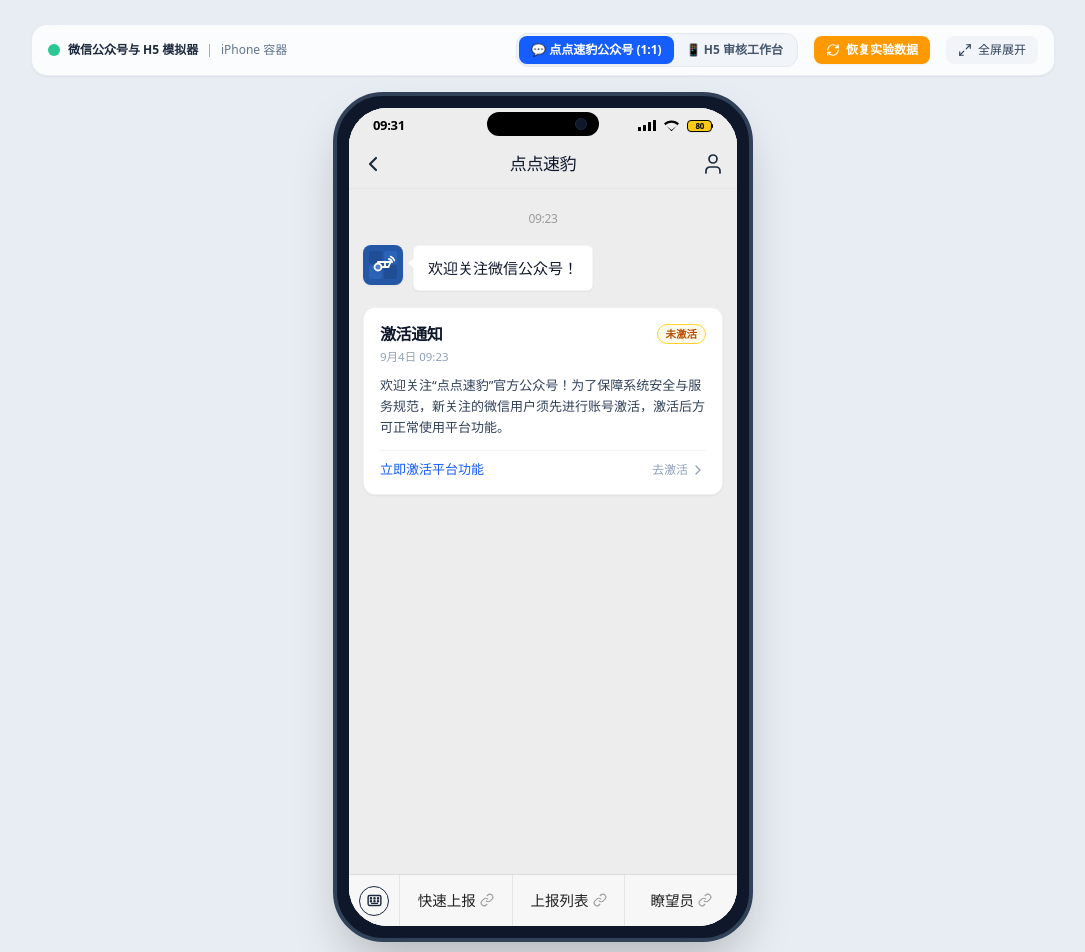
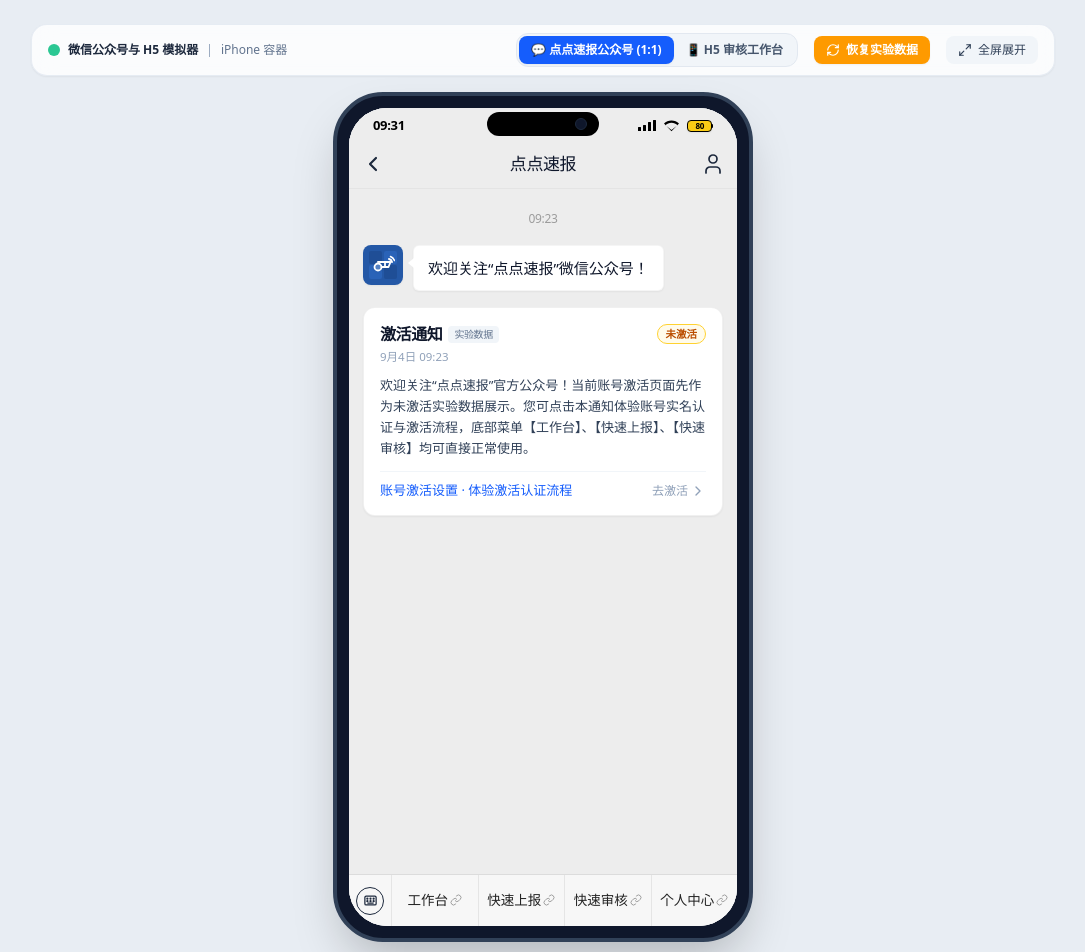
Before and after one commit to pangdundun3-source/ddsb-1.0, a React (Vite) app: page / in a window 1280 px wide. Shown: the top 952 px of the page, without its empty margins (97-1182 px from the left). Built offline with nearby package versions, Linux system fonts and the light colour scheme.

Commit message:
refactor: rename "点点速豹" to "点点速报"
Update branding terminology across the application UI, toast messages, and welcome text to "点点速报".

```diff
--- a/src/App.tsx
+++ b/src/App.tsx
@@ -523,7 +523,7 @@ export default function App() {
             setIsActivationH5View(false);
           }
           setIsOfficialAccount(true);
-          showToast('已返回“点点速豹”公众号');
+          showToast('已返回“点点速报”公众号');
         }}
         canGoBack={
           viewMode === 'notifications' ||
@@ -555,7 +555,7 @@ export default function App() {
             setIsActivationDetail(false);
           }
         }}
-        pageTitle={isActivationH5View ? '账号激活与实名认证' : isOfficialAccount ? '点点速豹' : getPageTitle()}
+        pageTitle={isActivationH5View ? '账号激活与实名认证' : isOfficialAccount ? '点点速报' : getPageTitle()}
         isLoggedIn={isLoggedIn}
         hideTabBar={
           isActivationH5View ||
@@ -619,7 +619,7 @@ export default function App() {
             onCancel={() => {
               setIsActivationH5View(false);
               setIsOfficialAccount(true);
-              showToast('已取消激活并返回“点点速豹”公众号');
+              showToast('已取消激活并返回“点点速报”公众号');
             }}
             onToast={showToast}
           />
@@ -639,7 +639,7 @@ export default function App() {
               setCurrentTab('report');
               setIsCreatingNewReport(false);
               setViewMode('main');
-              showToast('已打开速报列表');
+              showToast('已打开快速上报列表');
             }}
             onEnterWorkbench={(targetRole) => {
               if (targetRole) {
@@ -647,13 +647,26 @@ export default function App() {
               }
               setIsLoggedIn(true);
               setIsOfficialAccount(false);
-              if (targetRole === '审核员') {
-                setCurrentTab('audit');
-              } else {
-                setCurrentTab('home');
-              }
+              setCurrentTab('home');
               setViewMode('main');
-              showToast(`已进入【${targetRole || user.role}】工作台`);
+              showToast('已进入工作台首页');
+            }}
+            onEnterAuditList={() => {
+              setIsLoggedIn(true);
+              setIsOfficialAccount(false);
+              setCurrentTab('audit');
+              setViewMode('main');
+              showToast('已打开快速审核列表');
+            }}
+            onEnterProfile={() => {
+              setIsLoggedIn(true);
+              setIsOfficialAccount(false);
+              setCurrentTab('profile');
+              setViewMode('main');
+              setProfileSubPage(null);
+              setIsProfileDetail(false);
+              setIsActivationDetail(false);
+              showToast('已进入个人中心（我的）');
             }}
             onEnterLogin={() => {
               setIsLoggedIn(false);
--- a/src/components/OfficialAccountEntryView.tsx
+++ b/src/components/OfficialAccountEntryView.tsx
@@ -29,6 +29,8 @@ interface OfficialAccountEntryViewProps {
   onEnterReport: () => void;
   onEnterReportList: () => void;
   onEnterWorkbench: (role?: UserRole) => void;
+  onEnterAuditList: () => void;
+  onEnterProfile: () => void;
   onEnterLogin: () => void;
   onEnterActivationH5?: () => void;
   onToast: (msg: string, type?: 'success' | 'error' | 'info') => void;
@@ -49,6 +51,8 @@ export const OfficialAccountEntryView: React.FC<OfficialAccountEntryViewProps> =
   onEnterReport,
   onEnterReportList,
   onEnterWorkbench,
+  onEnterAuditList,
+  onEnterProfile,
   onEnterLogin,
   onEnterActivationH5,
   onToast,
@@ -56,7 +60,6 @@ export const OfficialAccountEntryView: React.FC<OfficialAccountEntryViewProps> =
   // Mode: custom menu vs text chat input
   const [inputMode, setInputMode] = useState<'menu' | 'chat'>('menu');
   const [inputText, setInputText] = useState<string>('');
-  const [showSubMenu, setShowSubMenu] = useState<boolean>(false);
   const [showProfileModal, setShowProfileModal] = useState<boolean>(false);
   const [showPlusDrawer, setShowPlusDrawer] = useState<boolean>(false);
   const [showActivationModal, setShowActivationModal] = useState<boolean>(false);
@@ -82,7 +85,7 @@ export const OfficialAccountEntryView: React.FC<OfficialAccountEntryViewProps> =
     {
       id: 'msg_welcome',
       sender: 'account',
-      text: '欢迎关注微信公众号！',
+      text: '欢迎关注“点点速报”微信公众号！',
     },
   ]);
 
@@ -105,31 +108,37 @@ export const OfficialAccountEntryView: React.FC<OfficialAccountEntryViewProps> =
 
     // Automated smart reply
     setTimeout(() => {
-      let replyText = '您好！我是“点点速豹”智能助手。您可以点击底部菜单快速上报事件，或进入瞭望员工作台。';
+      let replyText = '您好！我是“点点速报”智能助手。您可以点击底部菜单直接进入【工作台】、【快速上报】、【快速审核】或【个人中心】。';
       let cardAction: { label: string; action: () => void } | undefined = undefined;
 
-      if (userMsgText.includes('上报') || userMsgText.includes('快报') || userMsgText.includes('事件')) {
-        replyText = '已为您匹配【快速上报】入口，点击下方卡片即可立即填写速报：';
+      if (userMsgText.includes('工作台') || userMsgText.includes('首页') || userMsgText.includes('瞭望')) {
+        replyText = '您可以直接进入工作台首页：';
         cardAction = {
-          label: '立即前往 快速上报',
-          action: () => onEnterReport(),
+          label: '进入 工作台首页',
+          action: () => onEnterWorkbench(),
         };
-      } else if (userMsgText.includes('列表') || userMsgText.includes('查看') || userMsgText.includes('进度')) {
-        replyText = '您可以查看辖区最新速报列表与流转处置进度：';
+      } else if (userMsgText.includes('上报') || userMsgText.includes('快报') || userMsgText.includes('事件') || userMsgText.includes('列表')) {
+        replyText = '已为您匹配【快速上报】入口，点击下方卡片即可进入上报列表：';
         cardAction = {
-          label: '查看 上报列表',
+          label: '进入 快速上报 (上报列表)',
           action: () => onEnterReportList(),
         };
-      } else if (userMsgText.includes('登录') || userMsgText.includes('审核') || userMsgText.includes('瞭望')) {
-        replyText = '请选择您的身份进入瞭望员与审核工作台：';
+      } else if (userMsgText.includes('审核') || userMsgText.includes('审查') || userMsgText.includes('批复')) {
+        replyText = '已为您匹配【快速审核】入口，点击下方卡片即可进入审核列表：';
         cardAction = {
-          label: '进入 瞭望员工作台',
-          action: () => onEnterWorkbench('综合网格员'),
+          label: '进入 快速审核 (审核列表)',
+          action: () => onEnterAuditList(),
+        };
+      } else if (userMsgText.includes('个人') || userMsgText.includes('中心') || userMsgText.includes('我的') || userMsgText.includes('资料') || userMsgText.includes('账号')) {
+        replyText = '已为您匹配【个人中心】入口，点击下方卡片即可进入我的列表主页：';
+        cardAction = {
+          label: '进入 个人中心 (我的)',
+          action: () => onEnterProfile(),
         };
       } else if (userMsgText.includes('激活') || userMsgText.includes('开通') || userMsgText.includes('认证')) {
-        replyText = '新关注用户须先完成微信账号激活，激活后即可正常使用平台所有功能：';
+        replyText = '当前账号激活页面作为未激活实验数据，点击下方卡片即可体验激活认证流程：';
         cardAction = {
-          label: '立即进入激活认证 H5',
+          label: '体验 账号激活认证 H5',
           action: () => handleOpenActivation(),
         };
       }
@@ -177,7 +186,7 @@ export const OfficialAccountEntryView: React.FC<OfficialAccountEntryViewProps> =
       <div className="bg-[#ededed] px-3 py-2 flex items-center justify-between z-20 shrink-0 border-b border-black/[0.04]">
         {/* Left: Back chevron button */}
         <button
-          onClick={() => onToast('您已在“点点速豹”公众号主会话窗口', 'info')}
+          onClick={() => onToast('您已在“点点速报”公众号主会话窗口', 'info')}
           className="p-1 -ml-1 text-slate-800 hover:text-black active:opacity-60 transition-opacity"
           title="返回微信"
         >
@@ -186,7 +195,7 @@ export const OfficialAccountEntryView: React.FC<OfficialAccountEntryViewProps> =
 
         {/* Center: Official Account Title */}
         <div className="text-center font-medium text-slate-900 text-[17px] tracking-tight">
-          点点速豹
+          点点速报
         </div>
 
         {/* Right: Contact / Official Account Profile Icon */}
@@ -203,7 +212,6 @@ export const OfficialAccountEntryView: React.FC<OfficialAccountEntryViewProps> =
       <div
         className="flex-1 overflow-y-auto px-3.5 py-4 space-y-4"
         onClick={() => {
-          if (showSubMenu) setShowSubMenu(false);
           if (showPlusDrawer) setShowPlusDrawer(false);
         }}
       >
@@ -300,23 +308,19 @@ export const OfficialAccountEntryView: React.FC<OfficialAccountEntryViewProps> =
           </div>
         ))}
 
-        {/* 激活通知 - 微信公众号新关注用户服务通知/模板卡片 */}
+        {/* 激活通知 - 微信公众号新关注用户服务通知/模板卡片 (实验数据) */}
         <div
           id="activation-login-notification-card"
           className="bg-white rounded-xl p-4 border border-black/[0.06] shadow-xs text-xs text-slate-700 mt-4 cursor-pointer hover:shadow-md transition-all active:scale-[0.99] group"
           onClick={() => {
-            if (!isActivated) {
-              handleOpenActivation();
-            } else {
-              onToast('账号已激活，正在为您进入工作台...', 'success');
-              onEnterWorkbench('综合网格员');
-            }
+            handleOpenActivation();
           }}
         >
           {/* Card Header */}
           <div className="flex items-start justify-between mb-1">
-            <h3 className="text-[16px] font-semibold text-slate-900 tracking-tight">
-              激活通知
+            <h3 className="text-[16px] font-semibold text-slate-900 tracking-tight flex items-center gap-1.5">
+              <span>激活通知</span>
+              <span className="text-[10px] font-normal text-slate-500 bg-slate-100 px-1.5 py-0.5 rounded">实验数据</span>
             </h3>
             <span
               className={`text-[10.5px] font-semibold px-2 py-0.5 rounded-full border ${
@@ -334,72 +338,23 @@ export const OfficialAccountEntryView: React.FC<OfficialAccountEntryViewProps> =
 
           {/* Intro description */}
           <p className="text-[13px] text-slate-700 leading-relaxed mb-3">
-            欢迎关注“点点速豹”官方公众号！为了保障系统安全与服务规范，新关注的微信用户须先进行账号激活，激活后方可正常使用平台功能。
+            欢迎关注“点点速报”官方公众号！当前账号激活页面先作为未激活实验数据展示。您可点击本通知体验账号实名认证与激活流程，底部菜单【工作台】、【快速上报】、【快速审核】均可直接正常使用。
           </p>
 
           {/* Card Action Footer */}
           <div className="pt-2.5 border-t border-slate-100 flex items-center justify-between text-slate-800 font-medium text-[13px]">
-            <span className={`font-medium flex items-center ${isActivated ? 'text-emerald-600' : 'text-blue-600 group-hover:text-blue-700'}`}>
-              {isActivated ? '账号已激活 · 进入工作台' : '立即激活平台功能'}
+            <span className="font-medium flex items-center text-blue-600 group-hover:text-blue-700">
+              {isActivated ? '账号激活设置 · 查看实验数据' : '账号激活设置 · 体验激活认证流程'}
             </span>
             <div className="flex items-center text-slate-400 text-xs group-hover:text-blue-600 transition-colors">
-              <span className="mr-0.5">{isActivated ? '进入' : '去激活'}</span>
+              <span className="mr-0.5">{isActivated ? '查看' : '去激活'}</span>
               <ChevronRight className="w-4 h-4" />
             </div>
           </div>
         </div>
       </div>
 
-      {/* 4. Popover Sub-Menu for "瞭望员" */}
-      {showSubMenu && (
-        <div className="absolute bottom-[56px] right-2 w-44 bg-white rounded-xl shadow-xl border border-slate-200 py-1 z-40 animate-in fade-in zoom-in-95 duration-150">
-          <div className="px-3 py-1.5 text-[10px] text-slate-400 font-medium border-b border-slate-100">
-            瞭望员服务中心
-          </div>
-          <button
-            onClick={() => {
-              setShowSubMenu(false);
-              if (!isActivated) {
-                onToast('新关注用户需先进行激活，激活后才能进入工作台！', 'error');
-                setShowActivationModal(true);
-                return;
-              }
-              onEnterWorkbench('综合网格员');
-            }}
-            className="w-full px-3 py-2 text-left text-xs text-slate-800 hover:bg-slate-50 flex items-center space-x-2 transition-colors"
-          >
-            <ShieldCheck className="w-4 h-4 text-blue-600" />
-            <span className="font-medium">综合网格工作台</span>
-          </button>
-          <button
-            onClick={() => {
-              setShowSubMenu(false);
-              if (!isActivated) {
-                onToast('新关注用户需先进行激活，激活后才能进入审核中心！', 'error');
-                setShowActivationModal(true);
-                return;
-              }
-              onEnterWorkbench('审核员');
-            }}
-            className="w-full px-3 py-2 text-left text-xs text-slate-800 hover:bg-slate-50 flex items-center space-x-2 transition-colors"
-          >
-            <CheckSquare className="w-4 h-4 text-amber-600" />
-            <span className="font-medium">审核认证中心</span>
-          </button>
-          <button
-            onClick={() => {
-              setShowSubMenu(false);
-              onEnterLogin();
-            }}
-            className="w-full px-3 py-2 text-left text-xs text-slate-800 hover:bg-slate-50 flex items-center space-x-2 border-t border-slate-100 transition-colors"
-          >
-            <LogIn className="w-4 h-4 text-slate-600" />
-            <span>账号与扫码校验</span>
-          </button>
-        </div>
-      )}
-
-      {/* 5. WeChat Bottom Bar - Custom Menu or Chat Input Mode */}
+      {/* 4. WeChat Bottom Bar - Custom Menu or Chat Input Mode */}
       {inputMode === 'menu' ? (
         /* 1:1 Authentic WeChat Custom Menu Bar */
         <div className="bg-[#f7f7f7] border-t border-[#dcdcdc] h-[52px] flex items-stretch z-30 shrink-0 select-none">
@@ -407,13 +362,12 @@ export const OfficialAccountEntryView: React.FC<OfficialAccountEntryViewProps> =
           <button
             onClick={() => {
               setInputMode('chat');
-              setShowSubMenu(false);
             }}
-            className="w-[50px] flex items-center justify-center text-slate-700 hover:bg-black/5 active:bg-black/10 transition-colors shrink-0"
+            className="w-[42px] flex items-center justify-center text-slate-700 hover:bg-black/5 active:bg-black/10 transition-colors shrink-0"
             title="切换为输入法键盘"
           >
-            <div className="w-[30px] h-[30px] rounded-full border-[1.5px] border-slate-800 flex items-center justify-center">
-              <svg className="w-[17px] h-[17px] text-slate-800" viewBox="0 0 24 24" fill="none" stroke="currentColor" strokeWidth="2">
+            <div className="w-[28px] h-[28px] rounded-full border-[1.5px] border-slate-800 flex items-center justify-center">
+              <svg className="w-[15px] h-[15px] text-slate-800" viewBox="0 0 24 24" fill="none" stroke="currentColor" strokeWidth="2">
                 <rect x="3" y="5" width="18" height="14" rx="2" />
                 <circle cx="7" cy="9" r="0.8" fill="currentColor" />
                 <circle cx="12" cy="9" r="0.8" fill="currentColor" />
@@ -426,54 +380,57 @@ export const OfficialAccountEntryView: React.FC<OfficialAccountEntryViewProps> =
             </div>
           </button>
 
-          {/* Menu Button 1: 快速上报 🔗 */}
+          {/* Menu Button 1: 工作台 🔗 */}
           <button
-            onClick={() => {
-              if (!isActivated) {
-                onToast('新关注用户需先进行激活，激活后才能正常使用快速上报！', 'error');
-                setShowActivationModal(true);
-                return;
-              }
-              onEnterReport();
-            }}
-            className="flex-1 flex items-center justify-center space-x-1 border-l border-[#e5e5e5] text-[#222222] text-[14.5px] font-normal hover:bg-black/5 active:bg-black/10 transition-colors px-1"
+            id="menu-btn-workbench"
+            onClick={() => onEnterWorkbench()}
+            className="flex-1 flex items-center justify-center space-x-0.5 border-l border-[#e5e5e5] text-[#222222] text-[13.5px] font-normal hover:bg-black/5 active:bg-black/10 transition-colors px-0.5 whitespace-nowrap overflow-hidden"
+            title="进入工作台首页"
           >
-            <span>快速上报</span>
-            {/* Small WeChat link chain icon */}
-            <svg className="w-3.5 h-3.5 text-[#9e9e9e] inline-block -mt-0.5" viewBox="0 0 24 24" fill="none" stroke="currentColor" strokeWidth="2">
+            <span>工作台</span>
+            <svg className="w-3 h-3 text-[#9e9e9e] inline-block -mt-0.5 shrink-0" viewBox="0 0 24 24" fill="none" stroke="currentColor" strokeWidth="2">
               <path d="M10 13a5 5 0 0 0 7.54.54l3-3a5 5 0 0 0-7.07-7.07l-1.72 1.71" />
               <path d="M14 11a5 5 0 0 0-7.54-.54l-3 3a5 5 0 0 0 7.07 7.07l1.71-1.71" />
             </svg>
           </button>
 
-          {/* Menu Button 2: 上报列表 🔗 */}
+          {/* Menu Button 2: 快速上报 🔗 */}
           <button
-            onClick={() => {
-              if (!isActivated) {
-                onToast('新关注用户需先进行激活，激活后才能正常使用上报列表！', 'error');
-                setShowActivationModal(true);
-                return;
-              }
-              onEnterReportList();
-            }}
-            className="flex-1 flex items-center justify-center space-x-1 border-l border-[#e5e5e5] text-[#222222] text-[14.5px] font-normal hover:bg-black/5 active:bg-black/10 transition-colors px-1"
+            id="menu-btn-fast-report"
+            onClick={() => onEnterReportList()}
+            className="flex-1 flex items-center justify-center space-x-0.5 border-l border-[#e5e5e5] text-[#222222] text-[13.5px] font-normal hover:bg-black/5 active:bg-black/10 transition-colors px-0.5 whitespace-nowrap overflow-hidden"
+            title="进入上报列表"
           >
-            <span>上报列表</span>
-            <svg className="w-3.5 h-3.5 text-[#9e9e9e] inline-block -mt-0.5" viewBox="0 0 24 24" fill="none" stroke="currentColor" strokeWidth="2">
+            <span>快速上报</span>
+            <svg className="w-3 h-3 text-[#9e9e9e] inline-block -mt-0.5 shrink-0" viewBox="0 0 24 24" fill="none" stroke="currentColor" strokeWidth="2">
               <path d="M10 13a5 5 0 0 0 7.54.54l3-3a5 5 0 0 0-7.07-7.07l-1.72 1.71" />
               <path d="M14 11a5 5 0 0 0-7.54-.54l-3 3a5 5 0 0 0 7.07 7.07l1.71-1.71" />
             </svg>
           </button>
 
-          {/* Menu Button 3: 瞭望员 🔗 (with popover menu) */}
+          {/* Menu Button 3: 快速审核 🔗 */}
           <button
-            onClick={() => setShowSubMenu(!showSubMenu)}
-            className={`flex-1 flex items-center justify-center space-x-1 border-l border-[#e5e5e5] text-[#222222] text-[14.5px] font-normal hover:bg-black/5 active:bg-black/10 transition-colors px-1 ${
-              showSubMenu ? 'bg-black/10' : ''
-            }`}
+            id="menu-btn-fast-audit"
+            onClick={() => onEnterAuditList()}
+            className="flex-1 flex items-center justify-center space-x-0.5 border-l border-[#e5e5e5] text-[#222222] text-[13.5px] font-normal hover:bg-black/5 active:bg-black/10 transition-colors px-0.5 whitespace-nowrap overflow-hidden"
+            title="进入审核列表"
           >
-            <span>瞭望员</span>
-            <svg className="w-3.5 h-3.5 text-[#9e9e9e] inline-block -mt-0.5" viewBox="0 0 24 24" fill="none" stroke="currentColor" strokeWidth="2">
+            <span>快速审核</span>
+            <svg className="w-3 h-3 text-[#9e9e9e] inline-block -mt-0.5 shrink-0" viewBox="0 0 24 24" fill="none" stroke="currentColor" strokeWidth="2">
+              <path d="M10 13a5 5 0 0 0 7.54.54l3-3a5 5 0 0 0-7.07-7.07l-1.72 1.71" />
+              <path d="M14 11a5 5 0 0 0-7.54-.54l-3 3a5 5 0 0 0 7.07 7.07l1.71-1.71" />
+            </svg>
+          </button>
+
+          {/* Menu Button 4: 个人中心 🔗 */}
+          <button
+            id="menu-btn-profile"
+            onClick={() => onEnterProfile()}
+            className="flex-1 flex items-center justify-center space-x-0.5 border-l border-[#e5e5e5] text-[#222222] text-[13.5px] font-normal hover:bg-black/5 active:bg-black/10 transition-colors px-0.5 whitespace-nowrap overflow-hidden"
+            title="进入个人中心（我的列表页）"
+          >
+            <span>个人中心</span>
+            <svg className="w-3 h-3 text-[#9e9e9e] inline-block -mt-0.5 shrink-0" viewBox="0 0 24 24" fill="none" stroke="currentColor" strokeWidth="2">
               <path d="M10 13a5 5 0 0 0 7.54.54l3-3a5 5 0 0 0-7.07-7.07l-1.72 1.71" />
               <path d="M14 11a5 5 0 0 0-7.54-.54l-3 3a5 5 0 0 0 7.07 7.07l1.71-1.71" />
             </svg>
@@ -607,7 +564,7 @@ export const OfficialAccountEntryView: React.FC<OfficialAccountEntryViewProps> =
                   </div>
                 </div>
                 <div>
-                  <h3 className="text-lg font-bold text-slate-900">点点速豹</h3>
+                  <h3 className="text-lg font-bold text-slate-900">点点速报</h3>
                   <p className="text-xs text-slate-500 font-mono">微信号：diandian_subao_h5</p>
                   <div className="flex items-center space-x-1 text-[11px] text-emerald-600 mt-0.5">
                     <CheckCircle2 className="w-3.5 h-3.5" />
@@ -679,7 +636,7 @@ export const OfficialAccountEntryView: React.FC<OfficialAccountEntryViewProps> =
               新关注用户账号激活
             </h4>
             <p className="text-[12px] text-slate-500 mb-4 px-1 leading-relaxed">
-              欢迎关注“点点速豹”官方公众号！新关注微信用户须先完成身份激活，激活后方可正常使用平台所有功能。
+              欢迎关注“点点速报”官方公众号！新关注微信用户须先完成身份激活，激活后方可正常使用平台所有功能。
             </p>
 
             {/* Unlocked Capabilities Preview */}
--- a/src/components/WeChatPhoneShell.tsx
+++ b/src/components/WeChatPhoneShell.tsx
@@ -86,7 +86,7 @@ export const WeChatPhoneShell: React.FC<WeChatPhoneShellProps> = ({
                     : 'text-slate-600 hover:text-slate-900'
                 }`}
               >
-                <span>💬 点点速豹公众号 (1:1)</span>
+                <span>💬 点点速报公众号 (1:1)</span>
               </button>
               <button
                 type="button"
@@ -200,7 +200,7 @@ export const WeChatPhoneShell: React.FC<WeChatPhoneShellProps> = ({
                     onClick={onCloseH5}
                     className="p-1 text-slate-700/90 hover:text-slate-900 transition-colors flex items-center justify-center"
                     aria-label="关闭H5返回公众号"
-                    title="关闭H5返回“点点速豹”公众号"
+                    title="关闭H5返回“点点速报”公众号"
                   >
                     <X className="w-4.5 h-4.5 stroke-[2.3]" />
                   </button>
```
Also changed, not shown: 1 other file (tests, documents, lock files or other folders).
